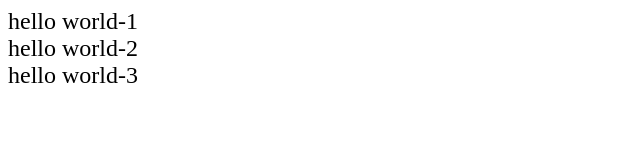
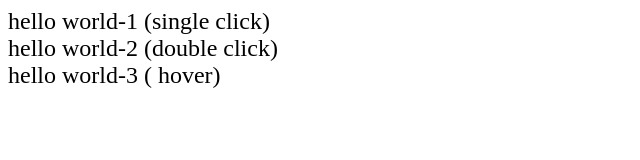
Before and after one commit to starksai/js_DOM_part-1_task, a plain HTML site: page index.html in a window 1280 px wide. Shown: the whole page, without its empty margins (0-640 px from the left). Drawn offline with Linux system fonts and the light colour scheme.

Commit message:
task on DOM part-1 updated

```diff
--- a/index.html
+++ b/index.html
@@ -6,9 +6,9 @@
     <title>Dom part-1</title>
 </head>
 <body>
-    <div id="division1" style="font-size: x-large;" onclick="eventClick() ">hello world-1</div>
-    <div id="division2" style="font-size: x-large;" ondblclick="eventDblClick()">hello world-2</div>
-    <div id="division3" style="font-size: x-large;"  onmouseover="eventHover()" onmouseout="eventOffHover()">hello world-3</div>
+    <div id="division1" style="font-size: x-large;" onclick="eventClick() ">hello world-1 (single click)</div>
+    <div id="division2" style="font-size: x-large;" ondblclick="eventDblClick()">hello world-2 (double click)</div>
+    <div id="division3" style="font-size: x-large;"  onmouseover="eventHover()" onmouseout="eventOffHover()">hello world-3 ( hover)</div>
     <script src="index.js"></script>
 </body>
 </html>
```
